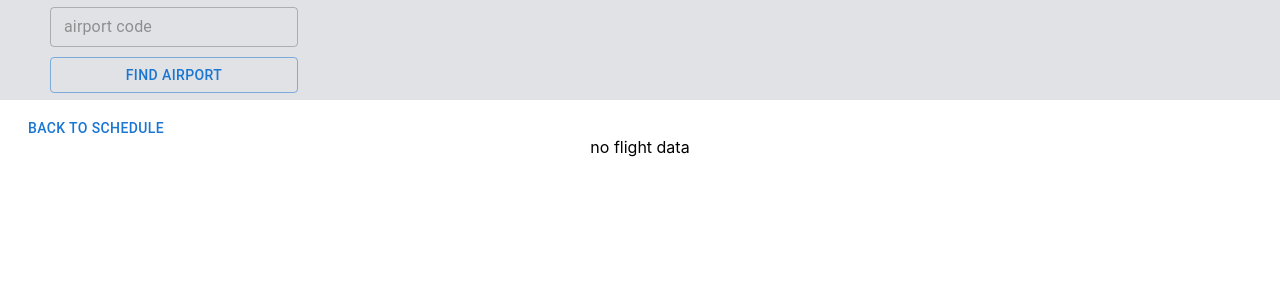
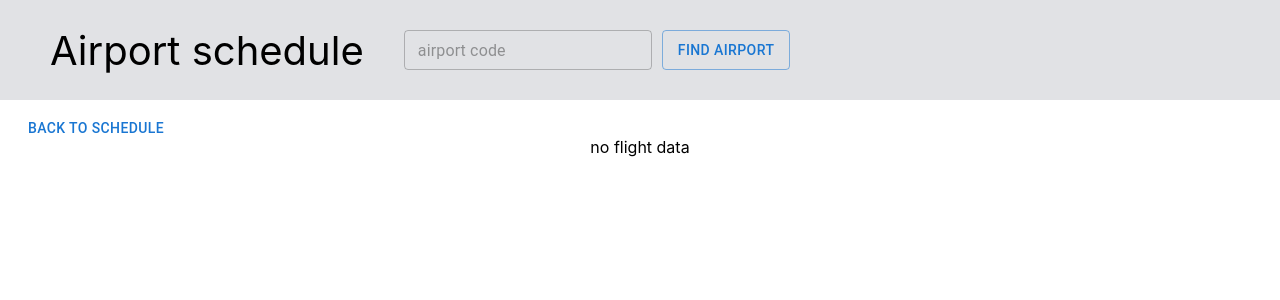
Before and after one commit to LaV0n/airports, a React (Create React App) app: page /aircraft in a window 1280 px wide. Shown: the top 300 px of the page. Built offline with nearby package versions, Linux system fonts and the light colour scheme; no server answers.

Commit message:
feat: add new title

```diff
--- a/src/features/header/Header.module.css
+++ b/src/features/header/Header.module.css
@@ -1,20 +1,23 @@
-.block{
+.block {
   height: 100px;
   display: flex;
   flex-direction: row;
   justify-content: left;
   align-items: center;
-    gap:40px;
+  gap: 40px;
   padding-left: 50px;
   background-color: rgba(69, 78, 95, 0.16);
 }
-.inputBlock{
+.inputBlock {
   display: flex;
-    flex-direction: column;
-    gap:10px;
+  flex-direction: row;
+  gap: 10px;
 }
-.airportName{
+.airportName {
   font-size: 36px;
   font-weight: 600;
   color: #010f49;
 }
+.mainTitle {
+  font-size: 40px;
+}
--- a/src/features/header/Header.tsx
+++ b/src/features/header/Header.tsx
@@ -1,39 +1,46 @@
-import React, {useEffect, useState} from 'react';
+import React, { useEffect, useState } from 'react'
 import styles from './Header.module.css'
-import {useAppDispatch, useAppSelector} from "../../app/store";
-import {getAirport, getSchedule} from "../../app/appReducer";
-import {Button, TextField} from "@mui/material";
-import {useNavigate} from "react-router-dom";
+import { useAppDispatch, useAppSelector } from '../../app/store'
+import { getAirport, getSchedule } from '../../app/appReducer'
+import { Button, TextField } from '@mui/material'
+import { useNavigate } from 'react-router-dom'
 
 export const Header = () => {
+  const [input, setInput] = useState('')
+  const dispatch = useAppDispatch()
+  const airport = useAppSelector((state) => state.app.airport)
+  const navigator = useNavigate()
 
-    const [input,setInput]=useState('')
-    const dispatch=useAppDispatch()
-    const airport=useAppSelector(state => state.app.airport)
-    const navigator=useNavigate()
-
-    const onClickHandler=()=>{
+  const onClickHandler = () => {
     dispatch(getAirport(input))
     setInput('')
     navigator('/')
   }
-    useEffect(()=>{
-        if(airport?.name){
+  useEffect(() => {
+    if (airport?.name) {
       dispatch(getSchedule())
     }
-    },[airport])
+  }, [airport])
 
   return (
     <div className={styles.block}>
+      <div className={styles.mainTitle}>Airport schedule</div>
       <div className={styles.inputBlock}>
-                <TextField type="text" value={input} size="small" placeholder="airport code"
-                       onChange={(e)=>setInput(e.currentTarget.value)}
+        <TextField
+          type="text"
+          value={input}
+          size="small"
+          placeholder="airport code"
+          onChange={(e) => setInput(e.currentTarget.value)}
         />
-                <Button onClick={onClickHandler} variant="outlined">Find Airport</Button>
+        <Button
+          onClick={onClickHandler}
+          variant="outlined"
+        >
+          Find Airport
+        </Button>
       </div>
-            <div className={styles.airportName}>
-                {airport?.name}
+      <div className={styles.airportName}>{airport?.name}</div>
     </div>
-        </div>
-    );
-};
+  )
+}
```
Lines whose indentation alone changed are shown as unchanged.
